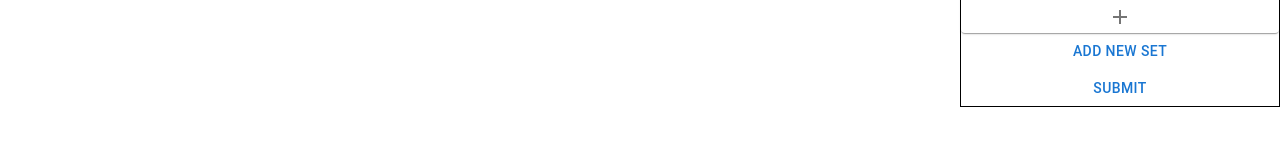
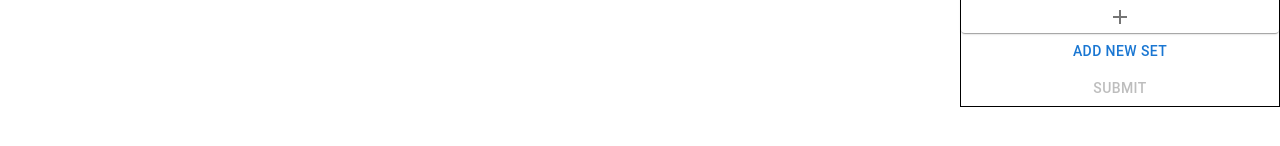
Before and after one commit to Skyrlon/graph-maker, a React (Create React App) app: page / in a window 1280 px wide. Shown: the part 406-552 px from the top of the page. Built offline with nearby package versions, Linux system fonts and the light colour scheme.

Commit message:
Make submit button handle new sets structure

```diff
--- a/src/DataInputs.jsx
+++ b/src/DataInputs.jsx
@@ -382,12 +382,11 @@ function DataInputs({ dataSubmit }) {
       <Button onClick={addSet}>Add new set</Button>
 
       <Button
-        /* disabled={setsInputs.some((set) =>
-          set.inputs.some(
-            (dot) =>
-              dot.first.trim().length === 0 || dot.second.trim().length === 0
+        disabled={setsInputs.some((set) =>
+          set.groups.some((group) =>
+            group.inputs.some((input) => input.trim().length === 0)
           )
-        )} */
+        )}
         onClick={handleSubmit}
       >
         Submit
```
